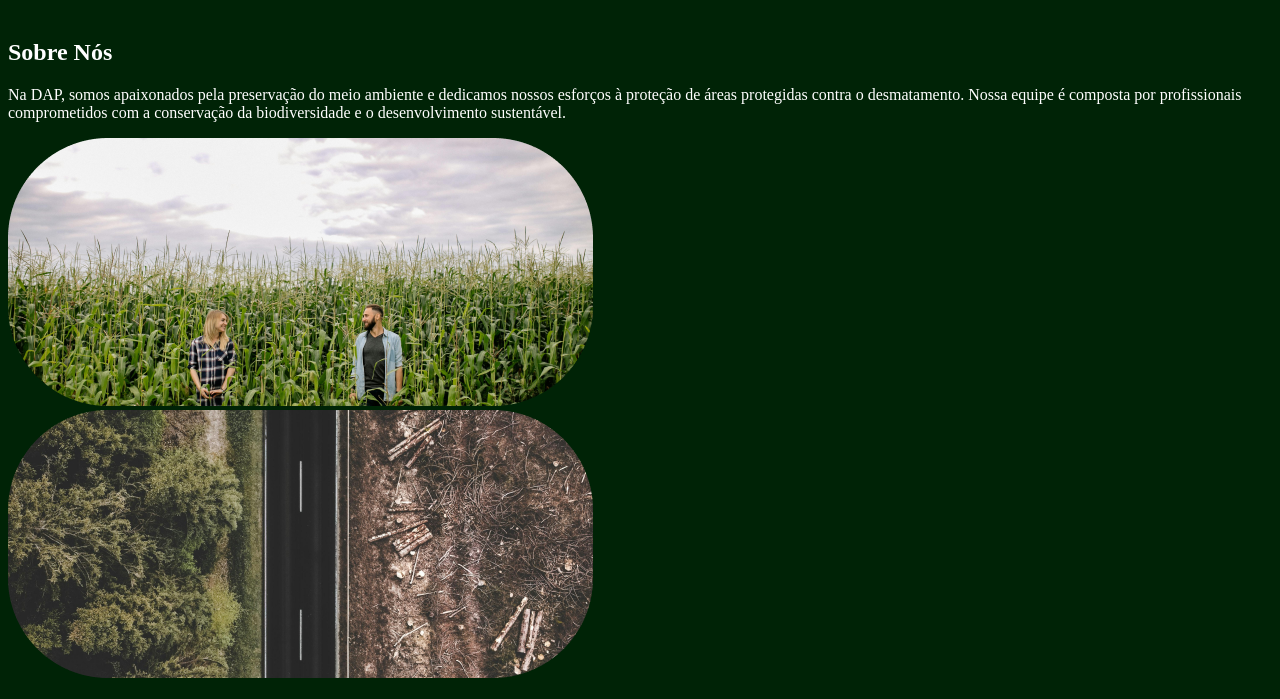
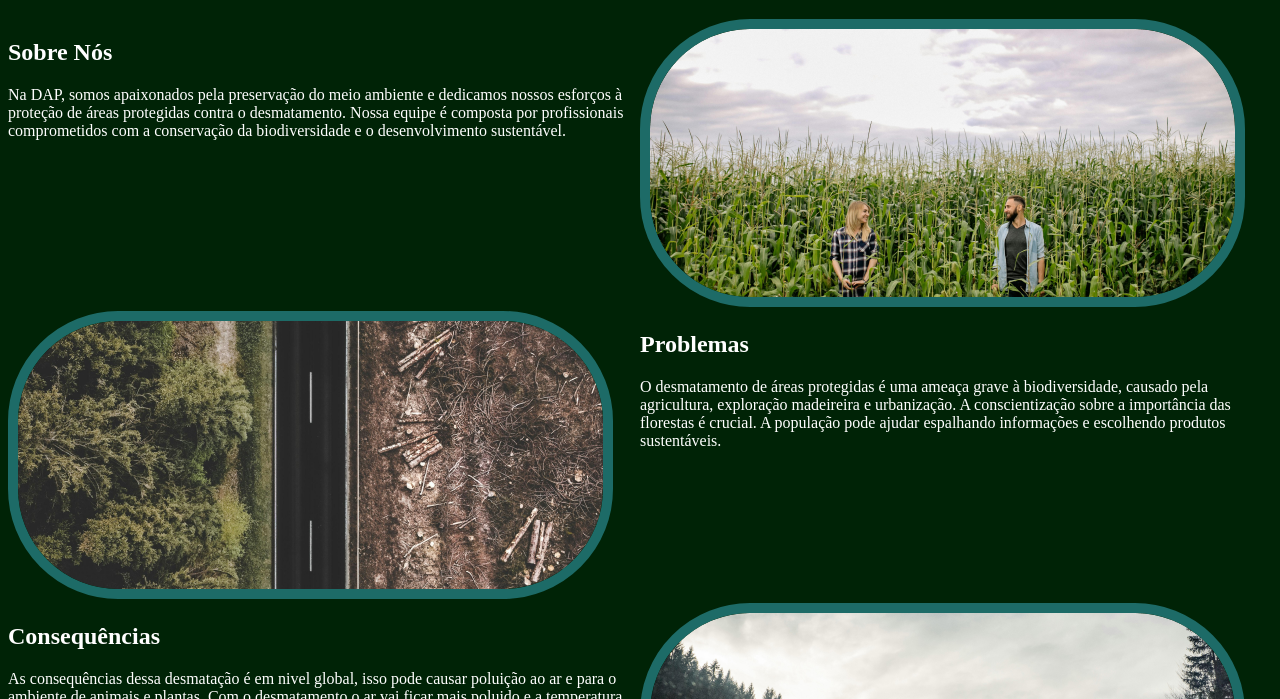
Before and after one commit to Letacio-Bezerra/Projetos-Fiap, a plain HTML site: page 1º Ano/3TRI/Interdisciplinar - BIO - Web design - Inglês/index.html in a window 1280 px wide. Shown: the part 69-768 px from the top of the page. Drawn offline with Linux system fonts and the light colour scheme.

Commit message:
Update style.css

```diff
--- a/1º Ano/3TRI/Interdisciplinar - BIO - Web design - Inglês/style.css
+++ b/1º Ano/3TRI/Interdisciplinar - BIO - Web design - Inglês/style.css
@@ -12,5 +12,12 @@ body{
 
 .cards{
     display: grid;
-    grid-template-columns: 2fr;
+    grid-template-columns: repeat(2,1fr) ;
+    grid-template-rows: auto 1fr auto auto;
 }
+
+img{
+    border: 10px solid rgba(29, 107, 103, 1);
+    border-radius: 110px;
+    box-shadow: 10px solid black;
+}
```
